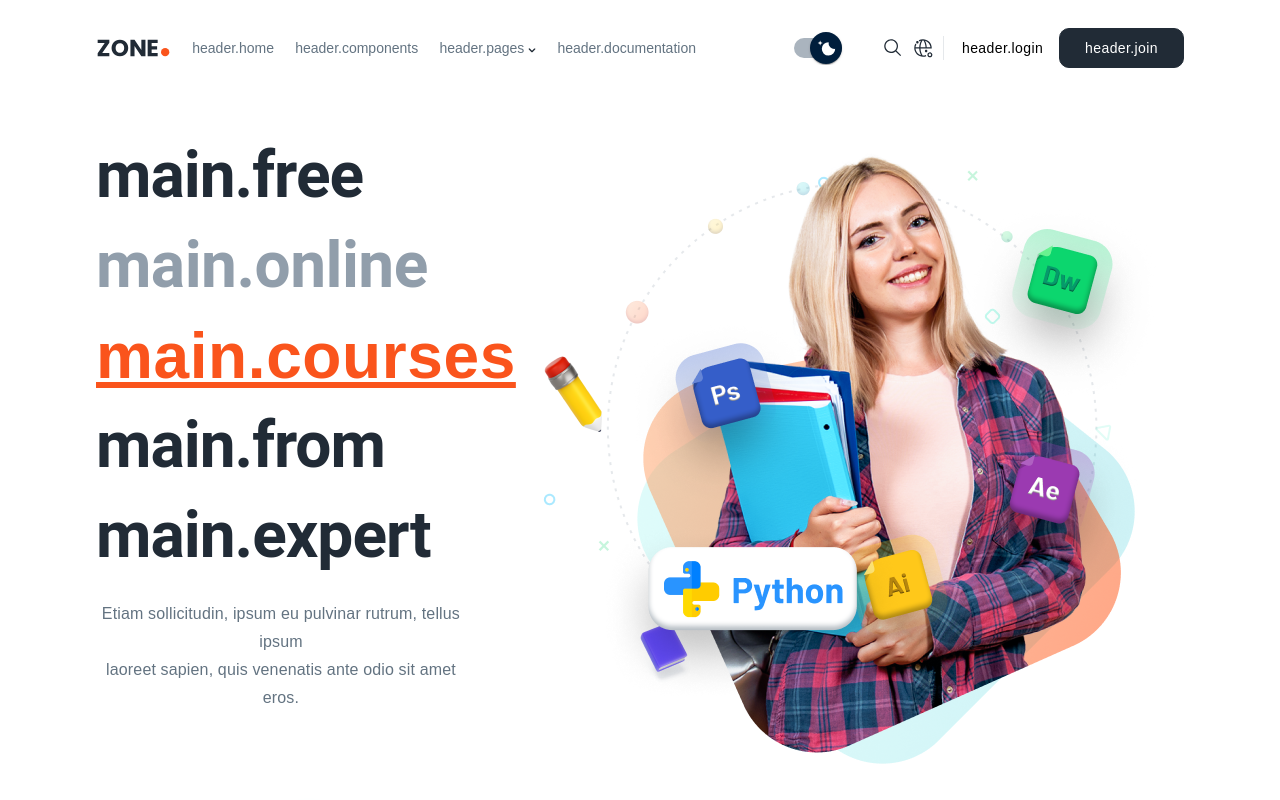
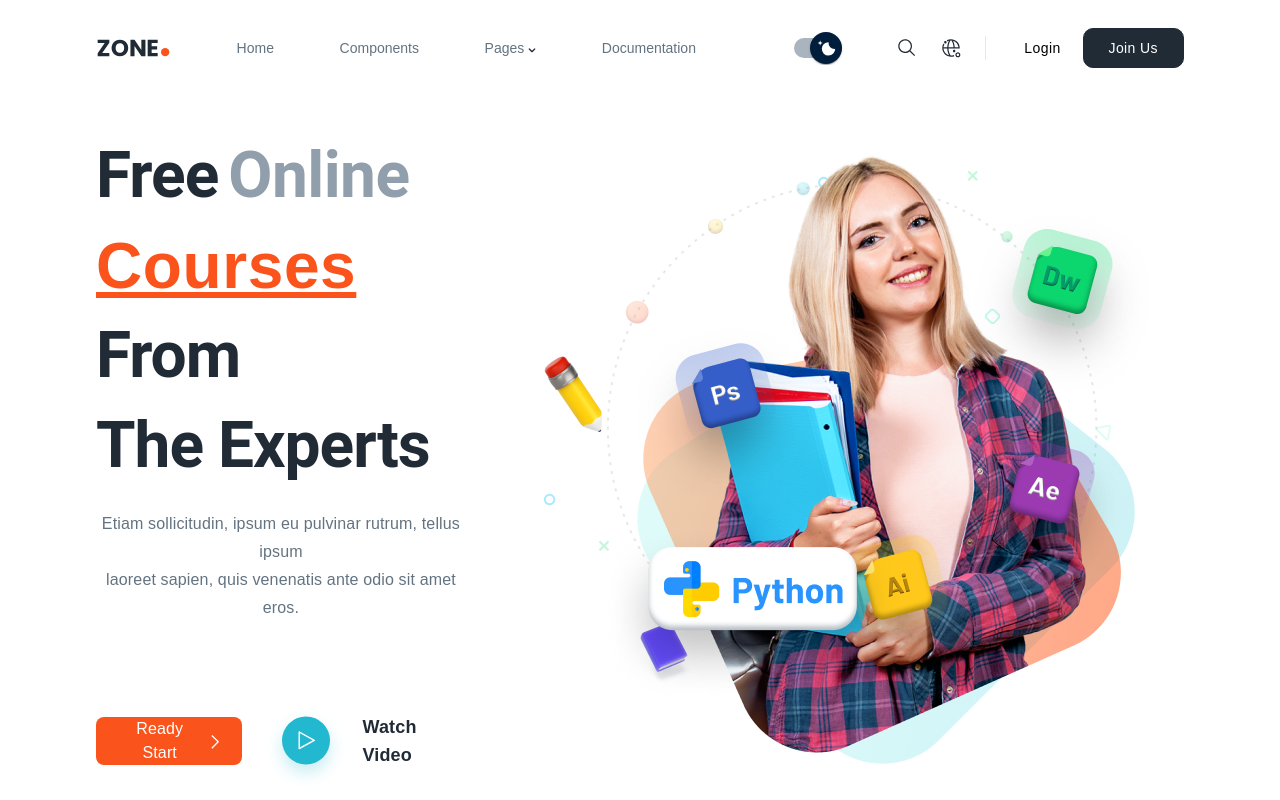
Before and after one commit to Serenbek/courses, a React (Create React App) app: page / in a window 1280 px wide. Shown: the top 800 px of the page. Built offline with nearby package versions, Linux system fonts and the light colour scheme.

Commit message:
fixedBugs

```diff
--- a/public/locales/en/translation.json
+++ b/public/locales/en/translation.json
@@ -24,10 +24,11 @@
     "watch": "Watch Video",
     "ready": "Ready Start"
   },
-  "register":{
+  "register": {
     "registerNow": "Register Now Forget 20% Discount Every Courses",
     "button": "Register"
   },
   "work": {
     "title": "We Work With"
+  }
 }
--- a/public/locales/ru/translation.json
+++ b/public/locales/ru/translation.json
@@ -24,10 +24,11 @@
     "watch": "Смотреть видео ",
     "ready": "Готовый Старт"
   },
-  "register":{
+  "register": {
     "registerNow": "Зарегистрируйтесь сейчас и забудьте о 20% на все курсы",
     "button": "Регистрация"
   },
   "work": {
     "title": "Мы работаем с"
+  }
 }
--- a/src/button/Button.module.scss
+++ b/src/components/button/Button.module.scss
@@ -1,4 +1,4 @@
-@import "../styles/variables.scss";
+@import "../../styles/variables.scss";
 
 .button__props {
   display: flex;
--- a/src/components/main/main.tsx
+++ b/src/components/main/main.tsx
@@ -1,7 +1,7 @@
 import { useMemo } from "react";
 import styles from "./main.module.scss";
 import Typography from "@mui/material/Typography/Typography";
-import CustomButton from "../../button/Button";
+import CustomButton from "../button/Button";
 import bg from "../../assets/images/main/main1.png";
 import vector from "../../assets/images/main/OVERLAY COLOR11.svg";
 import fab from "../../assets/images/main/Fab.svg";
--- a/src/components/wework/wework.tsx
+++ b/src/components/wework/wework.tsx
@@ -1,4 +1,3 @@
-import React from "react";
 import styles from "./wework.module.scss";
 import { useTranslation } from "react-i18next";
 import { useMemo } from "react";
@@ -13,7 +12,7 @@ const WeWork = () => {
           <img src={item.img} alt="work__icons" />
         </div>
       )),
-    [t]
+    []
   );
   const renderImgMobile = useMemo(
     () =>
@@ -22,7 +21,7 @@ const WeWork = () => {
           <img src={item.img} alt="work__icons" />
         </div>
       )),
-    [t]
+    []
   );
   return (
     <div className={styles.work}>
```
Also changed, not shown: src/components/button/Button.tsx (renamed from src/button/Button.tsx).
